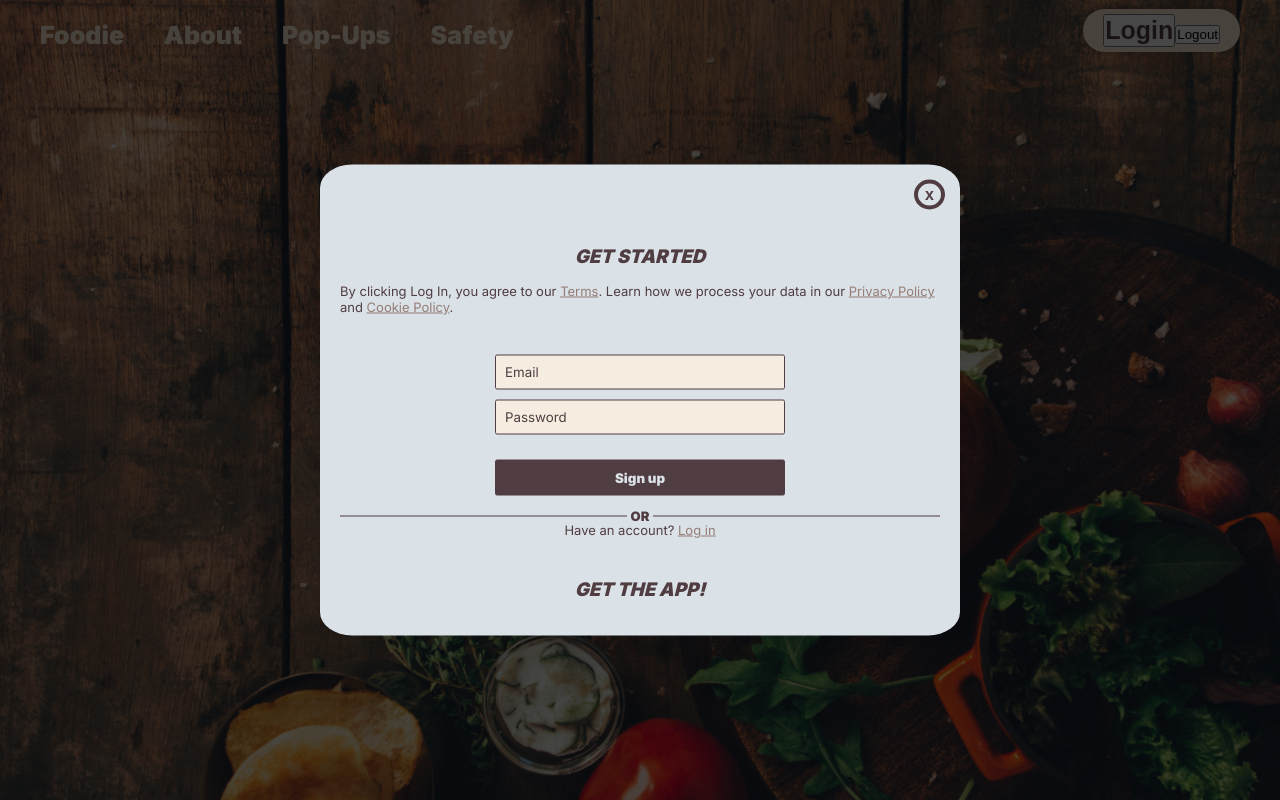
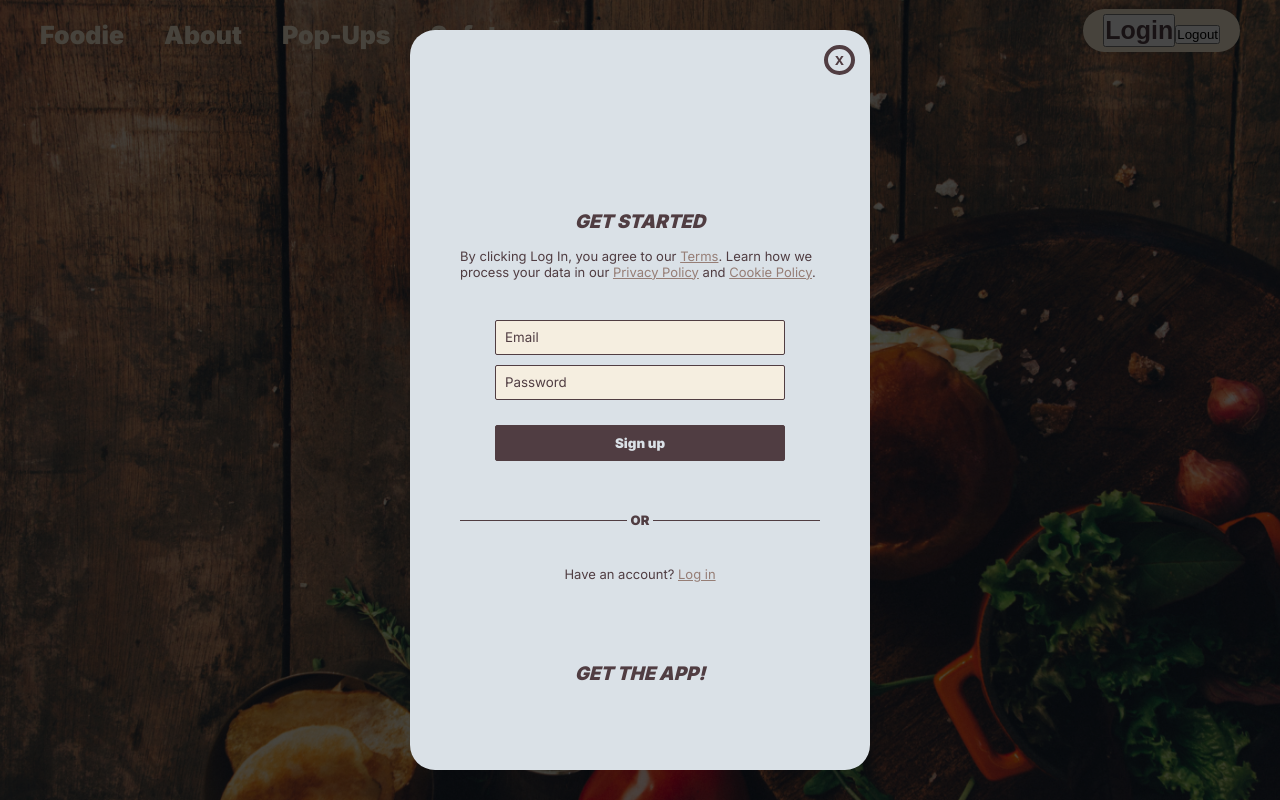
Before and after one commit to FFT-Food-for-Thought/Foodie, a React (Create React App) app: page / in a window 1280 px wide. Both pictures are taken after a click on the button "Create Account". Shown: the top 800 px of the page. Built offline with nearby package versions, Linux system fonts and the light colour scheme; no server answers; the database is empty.

Commit message:
resized signup popup

```diff
--- a/src/Css/signup.css
+++ b/src/Css/signup.css
@@ -4,14 +4,17 @@
   left: 50%;
   transform: translate(-50%, -50%);
   background-color: #dae1e7;
-  border-radius: 5%;
-  padding: 20px;
+  border-radius: 25px;
+  padding: 50px;
   z-index: 1000;
   overflow: hidden;
-  /* flex-direction: column; */
-  /* align-items: center; */
-  /* display: flex; */
+  flex-direction: column;
+  display: flex;
+  justify-content: space-around;
+  width: 360px;
+  height: 640px;
 }
+
 .popup-overlay {
   position: fixed;
   top: 0;
```
